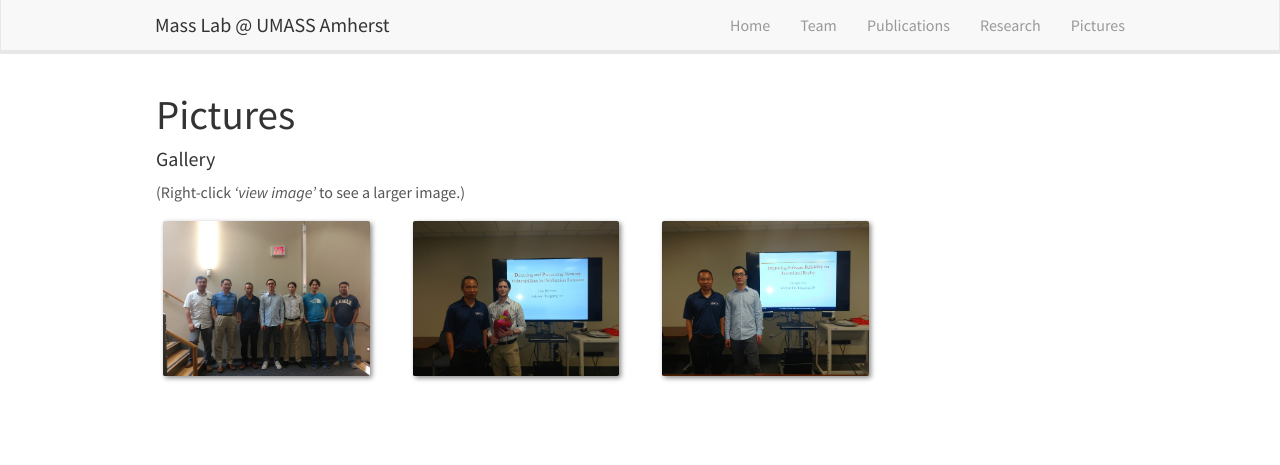
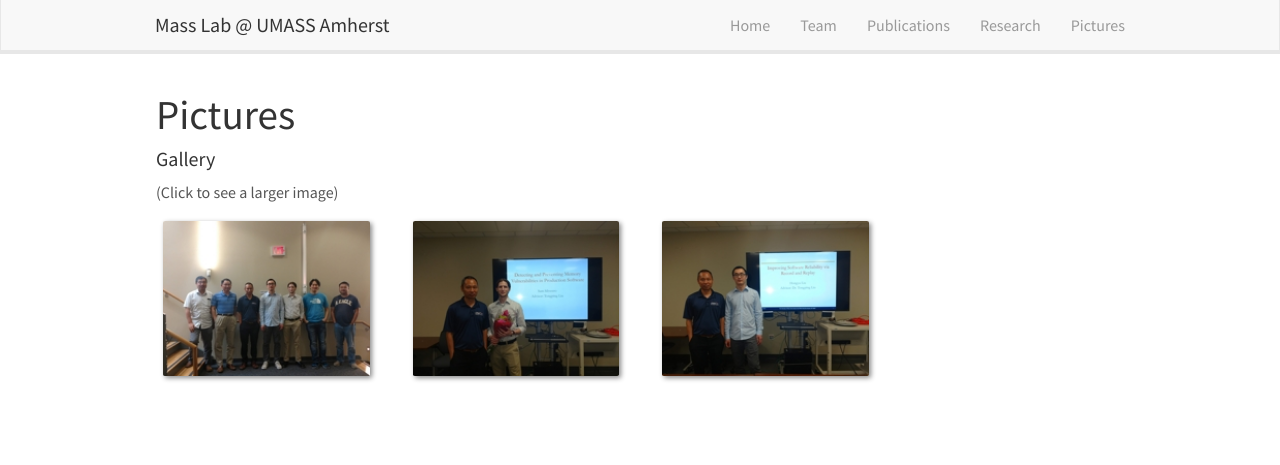
Before and after one commit to UTSASRG/UTSASRG.github.io, a Jekyll site: the page built from _pages/pictures.md, in a window 1280 px wide. Shown: the top 465 px of the page. Built offline with Jekyll 4.4.1, drawn with Linux system fonts in a browser that asks for light colours; nearby versions of some CDN libraries.

Commit message:
Cleanup, Profile website opening speed

```diff
--- a/_data/group_members.yml
+++ b/_data/group_members.yml
@@ -1,6 +1,6 @@
 - name: Tongping Liu
   photo: Tongping.jpg
-  info: Assistant Professor
+  info: Assistant Professor <br/> <a href="https://people.umass.edu/tongping" target="_blank">Personal Page</a>
   email: tongping@umass.edu
   number_educ: 3
   education1: B.S. E.E., Harbin Institute of Technology, 1999
--- a/_data/master_students.yml
+++ b/_data/master_students.yml
@@ -10,7 +10,7 @@
 
 - name: Jiaxun (Steven) Tang
   photo: JiaxunTang.jpg
-  info: 2020.9---
+  info: 2020.9--- <br/> github &58 <a href="https://github.com/Gammapi" target="_blank">Github</a>
   email: jtang@umass.edu
   number_educ: 0
 
--- a/_pages/pictures.md
+++ b/_pages/pictures.md
@@ -8,7 +8,7 @@
 # Pictures
 
 #### Gallery
-(Right-click *'view image'* to see a larger image.)
+(Click to see a larger image)
 
 {% assign number_printed = 0 %}
 {% for pic in site.data.gallery %}
@@ -20,8 +20,27 @@
 {% endif %}
 
 <div class="col-sm-3 clearfix">
-<img src="{{ site.url }}{{ site.baseurl }}/images/picpic/Gallery/{{ pic.image }}" class="img-responsive" width="95%" style="float: left" />
+
+
+{% assign cacheArr = pic.image | split:"." %}
+{% assign fileExt = "."| append: cacheArr[-1]%}
+{% assign fileName = pic.image | replace: fileExt,"" %}
+{% capture img %}/images/picpic/Gallery/{{ fileName}}{{fileExt}}{% endcapture %}
+{% capture scaledImg %}/images/picpic/Gallery/{{ fileName}}_scaled{{fileExt}}{% endcapture %}
+{% capture haveScaledImg %}{% file_exists {{ scaledImg }} %}{% endcapture %}
+
+{% if haveScaledImg %}
+
+<a href="{{img}}" target="_blank">
+    <img src="{{ scaledImg }}" class="img-responsive" width="95%" style="float: left" />
+</a>
+{%else%}
+<a href="{{img}}" target="_blank">
+    <img src="{{ img }}" class="img-responsive" width="95%" style="float: left" />
+</a>
+{% endif %}
 </div>
+
 
 {% assign number_printed = number_printed | plus: 1 %}
 
--- /dev/null
+++ b/_plugins/if_file_exists.rb
@@ -0,0 +1,23 @@
+module Jekyll
+    class FileExistsTag < Liquid::Tag
+
+        def initialize(tag_name, path, tokens)
+            super
+            @path = path
+        end
+
+        def render(context)
+            # Pipe parameter through Liquid to make additional replacements possible
+            url = Liquid::Template.parse(@path).render context
+
+            # Adds the site source, so that it also works with a custom one
+            site_source = context.registers[:site].config['source']
+            file_path = site_source + '/' + url
+
+            # Check if file exists (returns true or false)
+            "#{File.exist?(file_path.strip!)}"
+        end
+    end
+end
+
+Liquid::Template.register_tag('file_exists', Jekyll::FileExistsTag)
```
Also changed, not shown: images/picpic/Gallery/defense1_scaled.jpg (added), images/picpic/Gallery/thesis1_scaled.jpg (added), images/picpic/Gallery/thesis2_scaled.jpg (added), images/team/groupmembers/rock.jpg, images/team/masterstudents/JiaxunTang.jpg, images/team/masterstudents/MingcanXiang.jpg, images/team/phdstudents/HanmeiYang.jpg, images/team/phdstudents/JinZhou.jpg, images/team/phdstudents/XinZhao.jpg, images/team/phdstudents/ZeZengLu.jpg, 3 other files.
